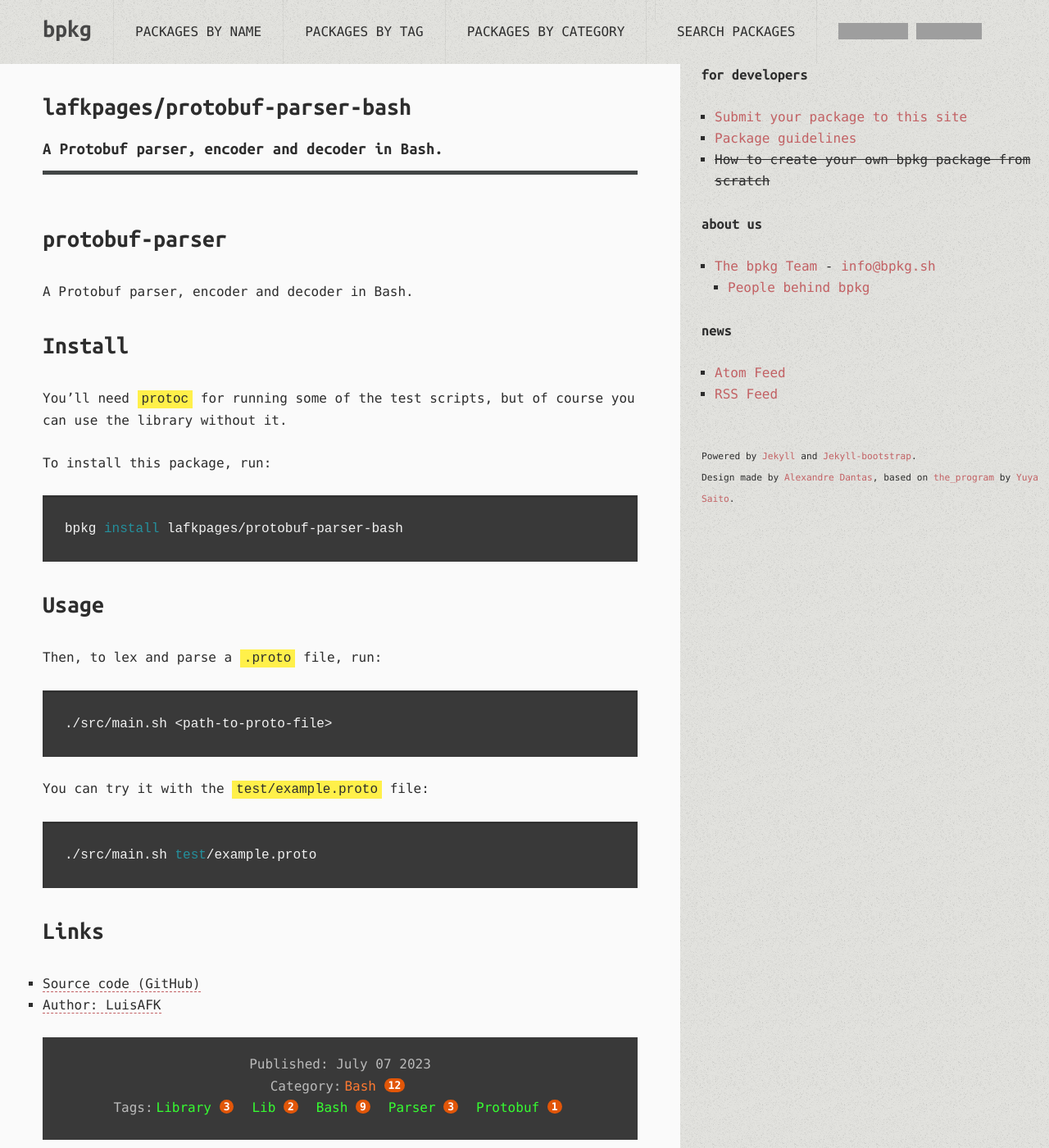
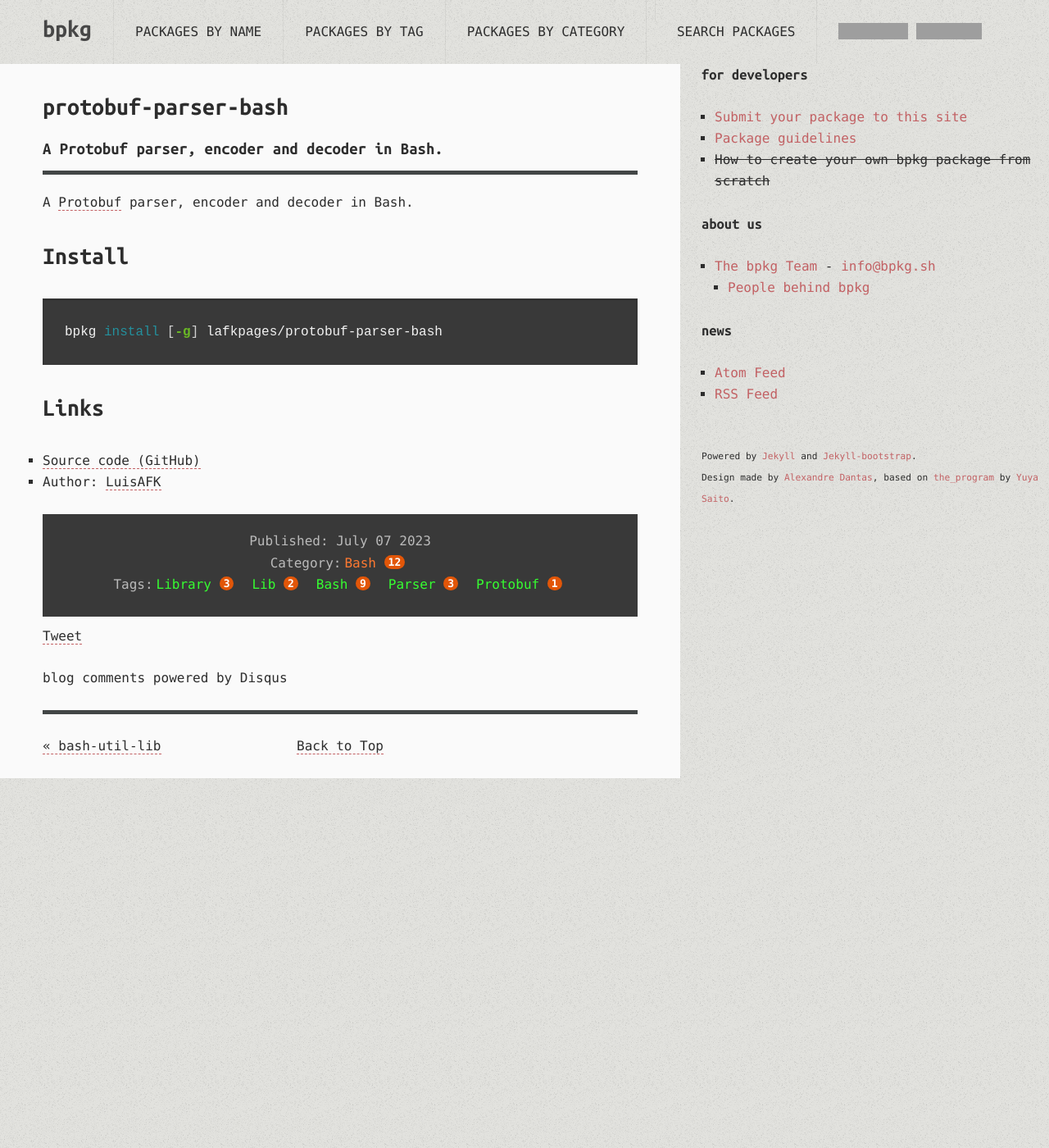
Before and after one commit to bpkg/bpkg.github.io, a Jekyll site: the page built from _posts/2023-07-07-protobuf-parser.md, in a window 1280 px wide and 1400 px high. Shown: the whole window at 82% size. Built offline with Jekyll 4.4.1, drawn with Linux system fonts in a browser that asks for light colours; comment, search, counter and statistics services are not loaded; grey boxes are pictures that could not be loaded.

Commit message:
Update protobuf-parser-bash post. (#81)

````diff
--- a/_posts/2023-07-07-protobuf-parser.md
+++ b/_posts/2023-07-07-protobuf-parser.md
@@ -1,43 +1,22 @@
 ---
 layout: post
-title: "lafkpages/protobuf-parser-bash"
+title: "protobuf-parser-bash"
 description: "A Protobuf parser, encoder and decoder in Bash."
 category: bash
 tags: [library, lib, bash, parser, protobuf]
 ---
 
-{% include JB/setup %}
-
-# protobuf-parser
-
-A Protobuf parser, encoder and decoder in Bash.
+A [Protobuf](https://github.com/protocolbuffers/protobuf) parser, encoder and decoder in Bash.
 
 ## Install
 
-You'll need `protoc` for running some of the test scripts, but of course
-you can use the library without it.
-
-To install this package, run:
-
 ```bash
-bpkg install lafkpages/protobuf-parser-bash
-```
-
-## Usage
-
-Then, to lex and parse a `.proto` file, run:
-
-```bash
-./src/main.sh <path-to-proto-file>
-```
-
-You can try it with the [`test/example.proto`](#test/example.proto) file:
-
-```bash
-./src/main.sh test/example.proto
+bpkg install [-g] lafkpages/protobuf-parser-bash
 ```
 
 ## Links
 
 - [Source code (GitHub)](https://github.com/lafkpages/protobuf-parser-bash)
-- [Author: LuisAFK](https://github.com/lafkpages)
+- Author: [LuisAFK](https://github.com/lafkpages)
+
+{% include JB/setup %}
````
